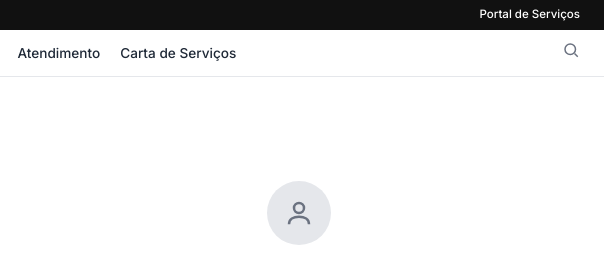
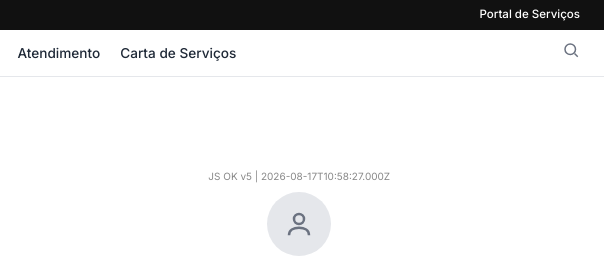
Before and after one commit to bwz-kk/prodesp-agora-vai, a website: page public/index.html in a window 1280 px wide. Shown: the top 258 px of the page, 676-1280 px from the left. Drawn offline with Linux system fonts and the light colour scheme.

Commit message:
debug: inline diagnostic + cache buster v5

```diff
--- a/public/index.html
+++ b/public/index.html
@@ -41,6 +41,7 @@
 
       <div class="login-panel">
         <div class="login-card">
+          <div id="diag-inline" style="font-size:10px;color:#888;text-align:center;margin-bottom:8px">⏳ Carregando...</div>
           <div class="login-avatar"><svg viewBox="0 0 24 24" fill="none" stroke="currentColor" stroke-width="2"><circle cx="12" cy="8" r="4"/><path d="M4 21c0-4 3.6-6 8-6s8 2 8 6"/></svg></div>
           <div class="login-title">LOGIN</div>
 
@@ -132,6 +133,15 @@
     </div>
   </div>
 
-  <script src="script.js?v=4"></script>
+  <script>
+  // DIAG — inline test
+  console.log("HTML loaded v5");
+  document.addEventListener("DOMContentLoaded", function() {
+    var d = document.getElementById("diag-inline");
+    if (d) d.textContent = "JS OK v5 | " + new Date().toISOString();
+    document.title = "PRODESP — v5 loaded";
+  });
+  </script>
+  <script src="script.js?v=5"></script>
 </body>
 </html>
```
